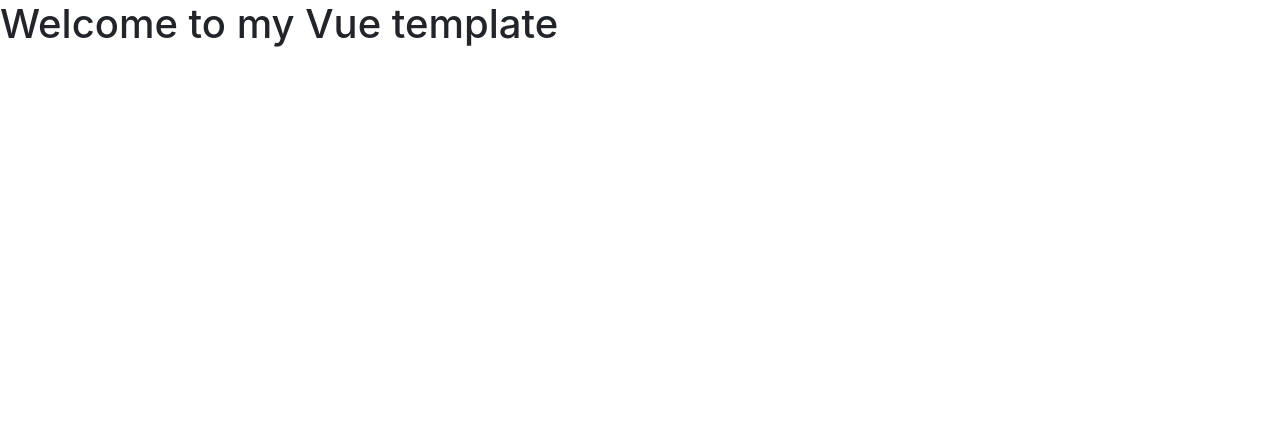
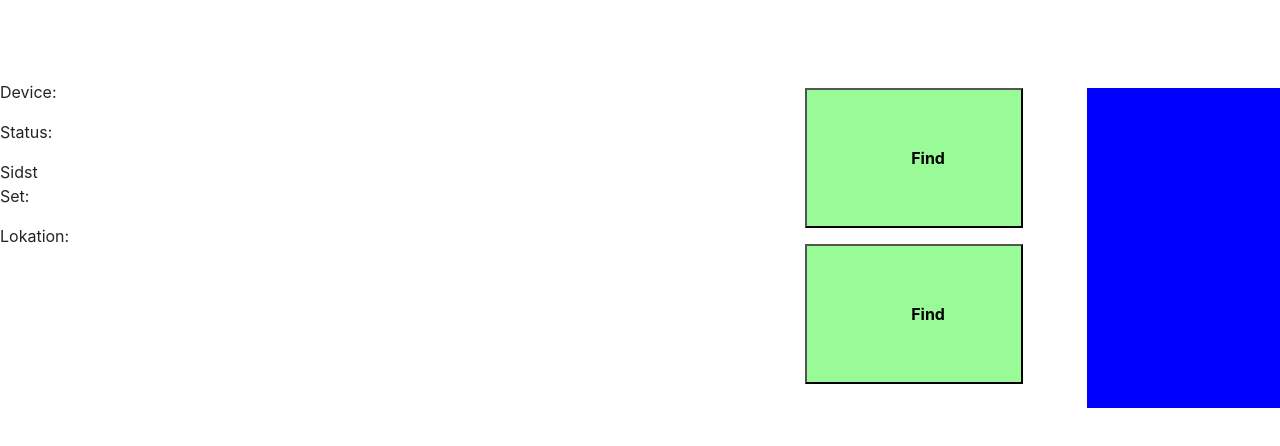
Before and after one commit to pawfri/Tracking-Device-3S-eksamen, a plain HTML site: page Frontend/index.html in a window 1280 px wide. Drawn offline with nearby package versions, Linux system fonts and the light colour scheme.

Commit message:
Add buttons, styling, organization in stylesheet

```diff
--- a/Frontend/css/styles.css
+++ b/Frontend/css/styles.css
@@ -2,3 +2,33 @@ h1 {
     font-size: 50px;
     color: blue;
   }
+
+.findKnap {
+  background-color: #98FB98;
+  padding: 3.5rem 6.5rem;
+  font-weight: bold;
+  margin: 0.5rem 1rem 0.5rem 1rem;
+}
+
+.findKnapDiv {
+  margin-left: 45rem;
+  display: flex;
+  flex-direction: column;
+  max-width: 250px;
+}
+
+.Section1 {
+  display: flex;
+}
+
+.placeholderKort {
+  width: 25rem;
+  height: 20rem;
+  background-color: blue;
+  margin-top: 0.5rem;
+  margin-left: 3rem;
+}
+
+main {
+  margin-top: 5rem;
+}
--- a/Frontend/index.html
+++ b/Frontend/index.html
@@ -5,15 +5,38 @@
     <title>Vue Template</title>
     <!-- Import Styles -->
     <link rel="stylesheet" href="https://stackpath.bootstrapcdn.com/bootstrap/4.5.2/css/bootstrap.min.css">
-    <link rel="stylesheet" href="./css/style.css" />
+    <link rel="stylesheet" href="./css/styles.css" />
     <!-- Import Vue.js -->
     <script src="https://unpkg.com/vue@3/dist/vue.global.js"></script>
   </head>
   <body>
     <div id="app">
-      <div class="nav-bar"></div>
+      <header>
 
-      <h1>{{ intro }}</h1>
+      </header>
+
+      <main>
+        <section class="Section1">
+        <div>
+          <p> Device: {{ device }} </p>
+          <p> Status: {{ status }} </p>
+          <p> Sidst Set: {{ last_seen }} </p>
+          <p> Lokation: {{ location }} </p>
+        </div>
+
+        <div class="findKnapDiv">
+          <button @click="GetAll" class="findKnap">Find </button>
+          <button @click="GetAll" class="findKnap">Find </button>
+        </div>
+
+        <div class="placeholderKort">
+        </div>
+
+        </section>
+
+
+
+      </main>
 
     </div>
 
--- a/Frontend/js/main.js
+++ b/Frontend/js/main.js
@@ -2,10 +2,21 @@ const app = Vue.createApp({
     data() {
         return {
             intro: 'Welcome to my Vue template',
+            logninger:[],
+            device: '',
         }
     },
     methods: {
-        myMethod(){
+        getDataFromRaspberry(){
+            axios.get(baseUri)
+            .then(response => {
+                this.logninger = response.data
+                console.log(this.logninger)
+                console.log(response.status);
+            })
+            .catch(error => {
+                console.error("Kunne ikke hente data og sætte dem ind i listen", error);
+            });
 
         },
     },
```
